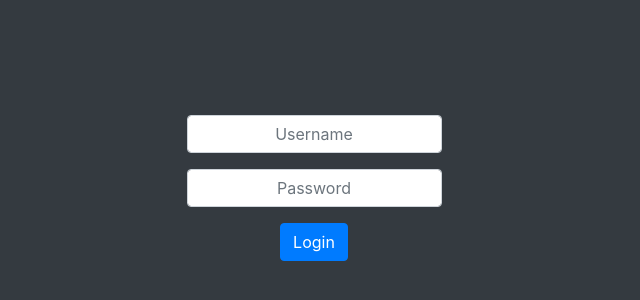
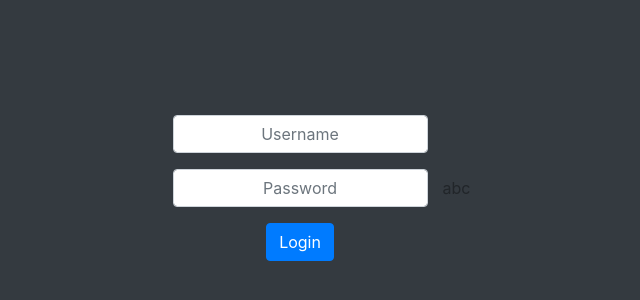
Before and after one commit to dung9788xx/reactjs1, a React (Create React App) app: page /login in a window 1280 px wide. Shown: the part 212-512 px from the top of the page, without its empty margins (326-966 px from the left). Built offline with nearby package versions, Linux system fonts and the light colour scheme.

Commit message:
add abc to login

```diff
--- a/src/js/components/login/login.jsx
+++ b/src/js/components/login/login.jsx
@@ -45,6 +45,7 @@ console.log(e.target.name)
                                    <button onClick={()=>this.handleLogin()} className={'btn btn-primary'}>Login</button>
                                </div>
                        </div>
+                       abc
                        {alertBody}
                    </div>
                </div>
```
